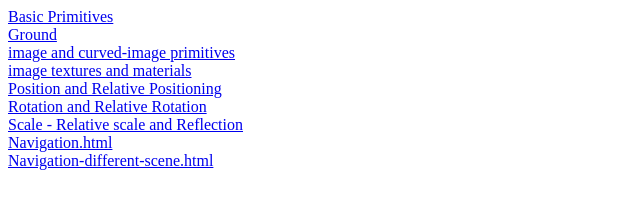
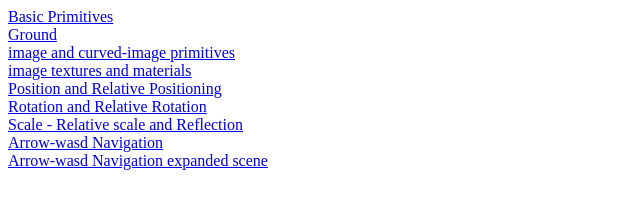
Before and after one commit to funksoup/A-Frame-Doodles, a plain HTML site: page index.html in a window 1280 px wide. Shown: the whole page, without its empty margins (0-640 px from the left). Drawn offline with Linux system fonts and the light colour scheme.

Commit message:
Update index.html
had the descriptions and links reversed

```diff
--- a/index.html
+++ b/index.html
@@ -12,7 +12,7 @@
    <a href="Position and Relative Positioning.html">Position and Relative Positioning</a></br>
    <a href="Rotation and Relative Rotation.html">Rotation and Relative Rotation</a></br>
    <a href="Scale - Relative scale and Reflection">Scale - Relative scale and Reflection</a></br>
-   <a href="Arrow-wasd Navigation">Navigation.html</a></br>
-   <a href="Arrow-wasd Navigation expanded scene">Navigation-different-scene.html</a></br>
+   <a href="Navigation.html">Arrow-wasd Navigation</a></br>
+   <a href="Navigation-different-scene.html">Arrow-wasd Navigation expanded scene</a></br>
   </body>
 </html>
```
